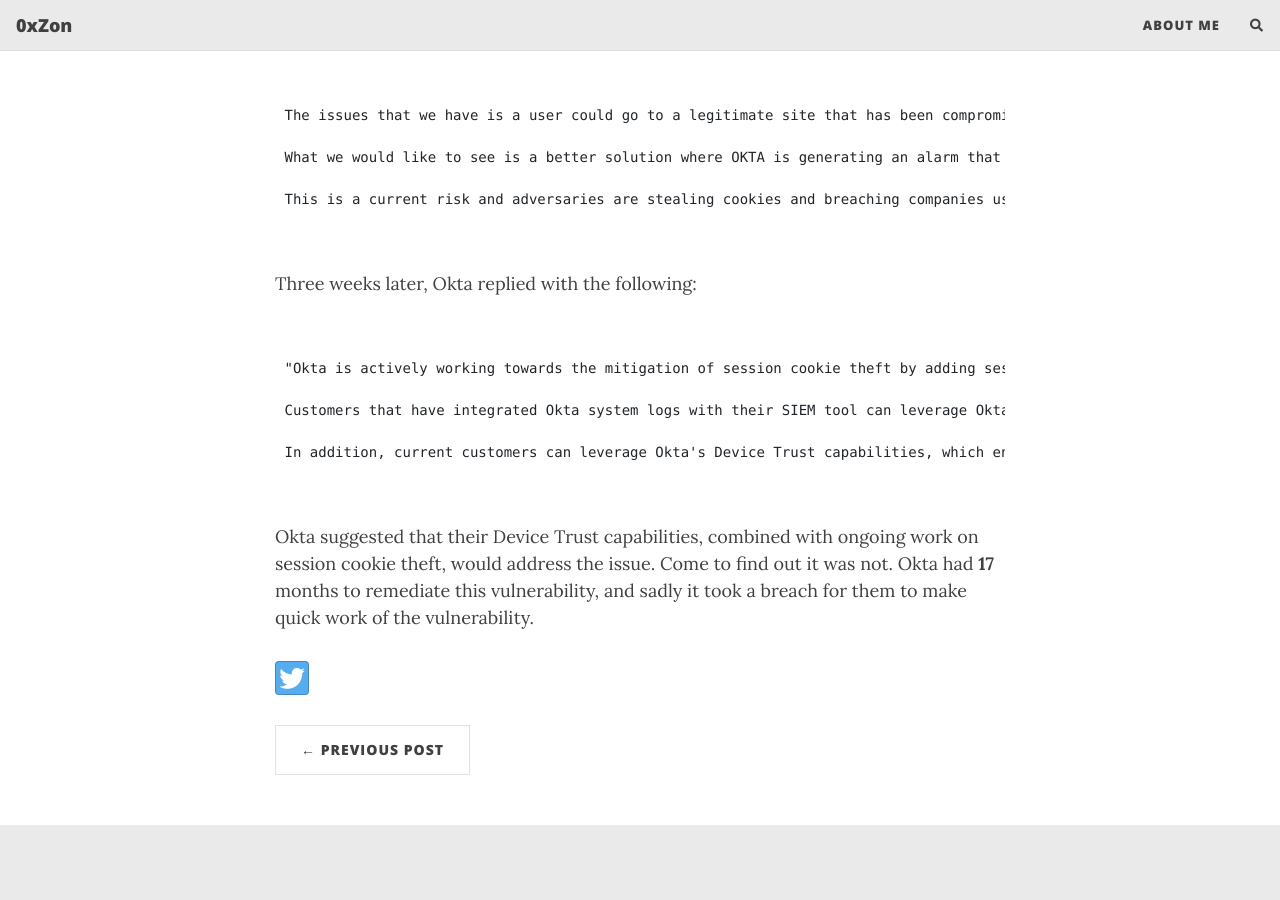
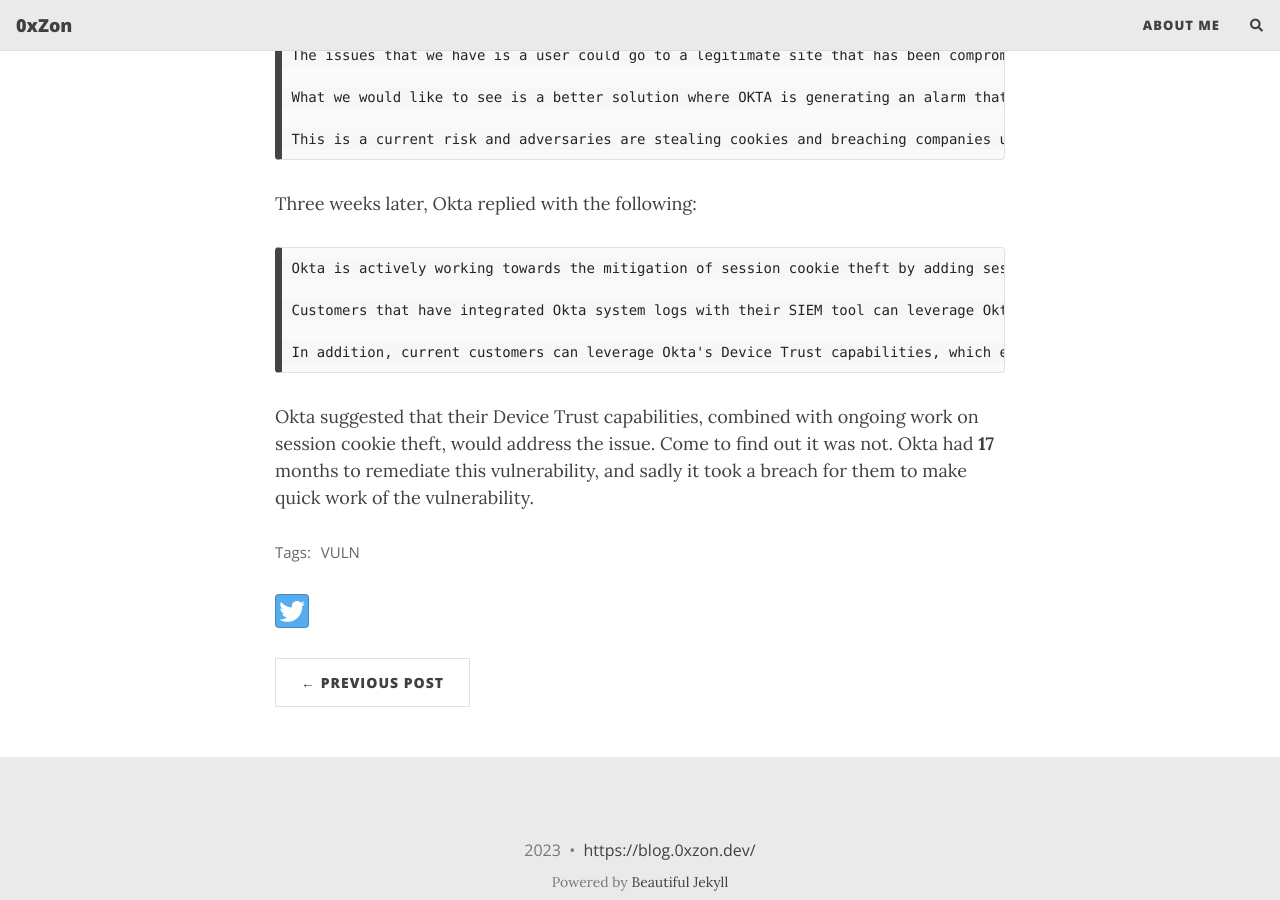
Before and after one commit to 0xZon/0xZon.github.io, a Jekyll site: the page built from _posts/2023-11-06-The-Cost-of-Neglected-Vulnerabilities-Oktas-Wake-Up-Call.md, in a window 1280 px wide and 900 px high, scrolled down 2475 px. Built offline with Jekyll 4.4.1, drawn with Linux system fonts in a browser that asks for light colours; nearby versions of some CDN libraries; comment, search, counter and statistics services are not loaded; some of the changed text lies outside the part shown.

Commit message:
Update 2023-11-06-The-Cost-of-Neglected-Vulnerabilities-Oktas-Wake-Up-Call.md

````diff
--- a/_posts/2023-11-06-The-Cost-of-Neglected-Vulnerabilities-Oktas-Wake-Up-Call.md
+++ b/_posts/2023-11-06-The-Cost-of-Neglected-Vulnerabilities-Oktas-Wake-Up-Call.md
@@ -1,3 +1,9 @@
+---
+layout: post
+title: The Cost of Neglected Vulnerabilities Okta's Wake-Up Call
+tags: [VULN]
+---
+
 In the realm of identity management solutions, Okta stands as a beacon of trust, serving a multitude of global enterprises. With offerings like two-factor authentication (2FA) and Single Sign-On (SSO), the company caters to an impressive clientele that includes major corporations such as T-Mobile, jetBlue, Sonos, and many more.
 # The Breach
 Companies that specialize in identity management, like Okta, often find themselves in the crosshairs of cyber adversaries due to the pivotal role they play in securing access to high-value resources. This vulnerability came to the forefront in October 2023 when Okta reported a concerning incident. The company stated, "We have identified adversarial activity that exploited access to a stolen credential for entry into Okta's support case management system. The threat actor successfully accessed files that had been uploaded by select Okta customers as part of recent support cases."
@@ -16,36 +22,31 @@
 I proceeded to contact our Okta representative to inform them about the issue. We set up a meeting to discuss the matter. During the meeting, I showcased the vulnerability to our sales representative and a few of their engineers. At the end of my demo, they promised to look into the matter.
 
 A few days later, we received the following response:
-<pre>
-  <code class="">
+
+```
 "As a web application, Okta relies on the security of the browser and operating system environment to protect against endpoint attacks such as malicious browser plugins or cookie stealing.  If an attacker has a foothold on your endpoint that would allow them access to user cookies, they would also have the ability to deploy malware or other methods to compromise the downstream applications.  We recommend using fleet management tools such as JAMF to ensure your endpoints are appropriately protected and hardened.
 
 Okta is monitoring the development of session cookie protections such as Token Binding. While browser-based security options mature, Customers may also wish to use Okta’s Device Trust capability to ensure that critical applications are only accessed from managed systems, or integrate Okta system logs with their SIEM tool to allow for aggregation of cloud service logs and detection of cookie-reuse attacks."
-  </code>
-</pre>
+```
 
 To me, this response was unacceptable. Browser and OS security alone do not prevent cookies from being stolen, and fleet management tools are hardly a comprehensive solution. Furthermore, placing the responsibility for detecting session hijacking on the consumer is an impractical approach, as not every customer possesses a mature Security Information and Event Management (SIEM) system. Even in cases where organizations have robust security measures in place, like BeyondTrust, attackers still manage to hijack sessions. None of the remedies proposed by Okta would have prevented this breach.
 
 I responded with the following:
-<pre>
-  <code class="">
+```
 The issues that we have is a user could go to a legitimate site that has been compromised via XSS or another way and their cookies would be stolen. EDR would not do anything to prevent this and each company that uses OKTA would need to have a mature SIEM system and create detection. Is there a control in OKTA to de auth someone if this is observed?
 
 What we would like to see is a better solution where OKTA is generating an alarm that says “Hey this user agent/IP changed something suspicious is occurring” and if that alarm exists have an option that could be set by the company to de-authenticate the user.
 
 This is a current risk and adversaries are stealing cookies and breaching companies using this technique. There is a technique documented by MITRE https://attack.mitre.org/techniques/T1539/
-  </code>
-</pre>
+```
 
 Three weeks later, Okta replied with the following:
-<pre>
-  <code class="">
-"Okta is actively working towards the mitigation of session cookie theft by adding session cookie protections such as Token Binding; however, Okta does not have an estimated timeline for completion.
+```
+Okta is actively working towards the mitigation of session cookie theft by adding session cookie protections such as Token Binding; however, Okta does not have an estimated timeline for completion.
 
 Customers that have integrated Okta system logs with their SIEM tool can leverage Okta's API to terminate session where suspicious activity related to an Okta user is detected.
 
-In addition, current customers can leverage Okta's Device Trust capabilities, which enables organizations to protect their sensitive corporate resources by allowing access from only managed devices."
-  </code>
-</pre>
+In addition, current customers can leverage Okta's Device Trust capabilities, which enables organizations to protect their sensitive corporate resources by allowing access from only managed devices.
+```
 
 Okta suggested that their Device Trust capabilities, combined with ongoing work on session cookie theft, would address the issue. Come to find out it was not. Okta had **17** months to remediate this vulnerability, and sadly it took a breach for them to make quick work of the vulnerability.
````
